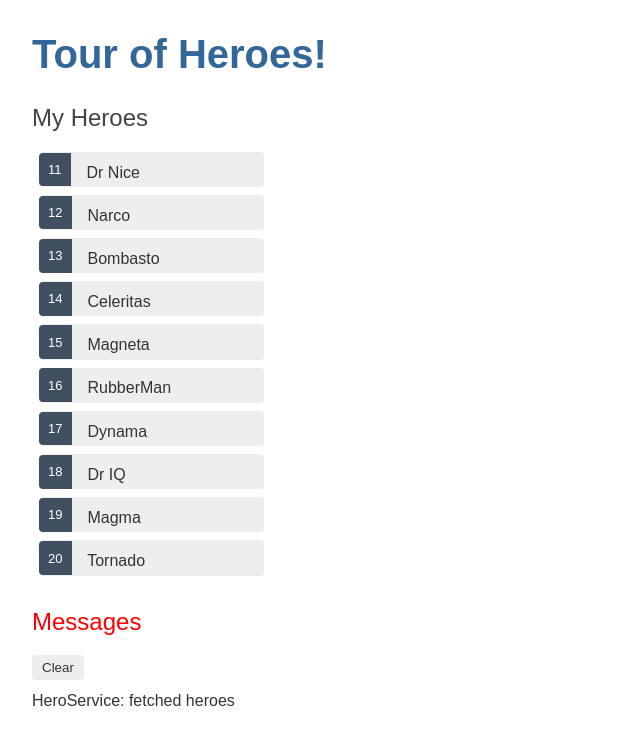
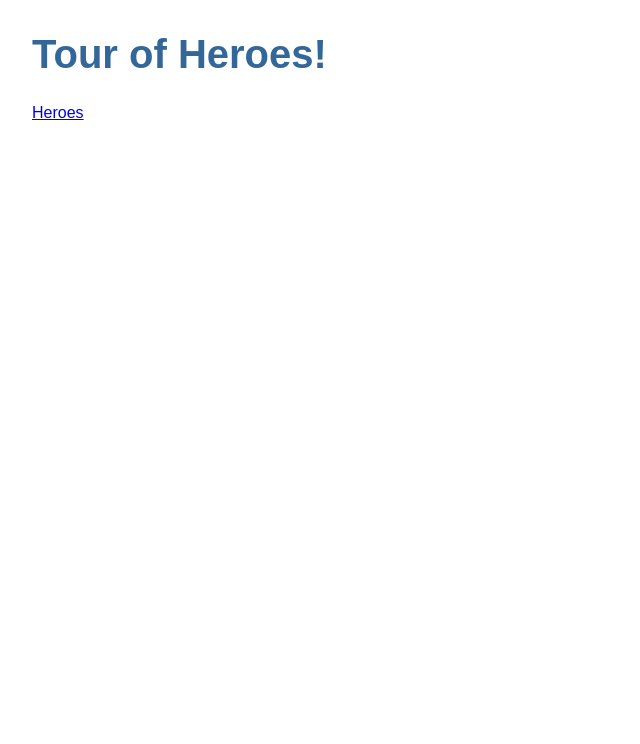
Before and after one commit to BondarenkoVS/angular-tour-of-heroes, an Angular app: page / in a window 1280 px wide. Shown: the top 744 px of the page, without its empty margins (0-640 px from the left). Built offline with nearby package versions, Linux system fonts and the light colour scheme.

Commit message:
add router module

```diff
--- /dev/null
+++ b/src/app/app-routing.module.ts
@@ -0,0 +1,17 @@
+import { NgModule } from '@angular/core';
+import { CommonModule } from '@angular/common';
+import {RouterModule, Routes} from '@angular/router';
+import {HeroesComponent} from './heroes/heroes.component';
+
+const routes: Routes = [
+  {path: 'heroes', component: HeroesComponent}
+];
+
+@NgModule({
+  declarations: [],
+  imports: [
+    CommonModule, [ RouterModule.forRoot(routes) ]
+  ],
+  exports: [RouterModule]
+})
+export class AppRoutingModule { }
--- a/src/app/app.component.html
+++ b/src/app/app.component.html
@@ -2,5 +2,12 @@
 <h1>
   {{ title }}!
 </h1>
-<app-heroes></app-heroes>
+<nav>
+  <a
+    routerLink="/heroes"
+  >
+    Heroes
+  </a>
+</nav>
+<router-outlet></router-outlet>
 <app-messages></app-messages>
--- a/src/app/app.module.ts
+++ b/src/app/app.module.ts
@@ -6,6 +6,7 @@
 import {FormsModule} from '@angular/forms';
 import { HeroDetailComponent } from './hero-detail/hero-detail.component';
 import { MessagesComponent } from './messages/messages.component';
+import { AppRoutingModule } from './app-routing.module';
 
 @NgModule({
   declarations: [
@@ -16,7 +17,8 @@
   ],
   imports: [
     BrowserModule,
-    FormsModule
+    FormsModule,
+    AppRoutingModule
   ],
   providers: [],
   bootstrap: [AppComponent]
```
Also changed, not shown: tslint.json (line endings or trailing spaces).
